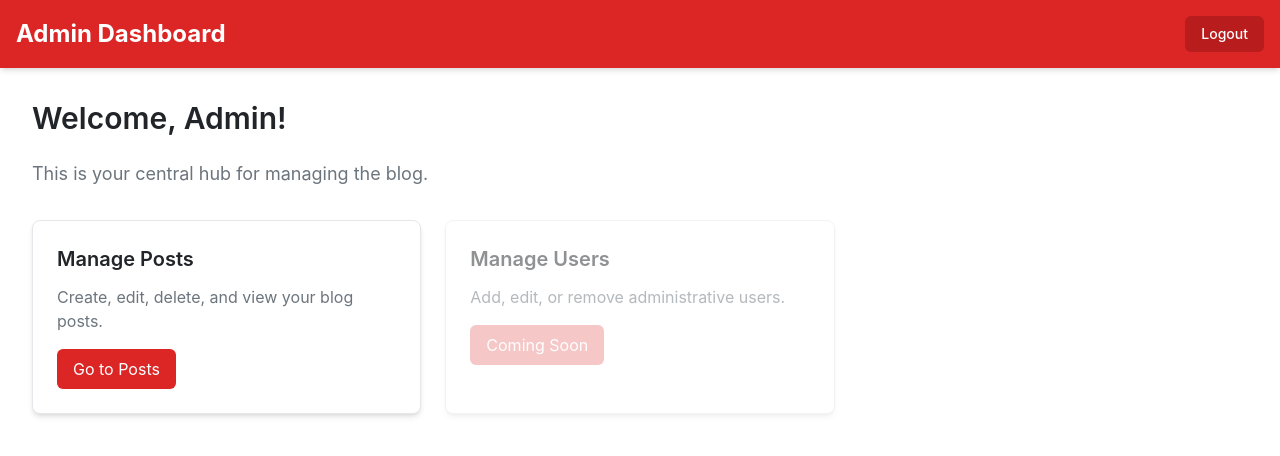
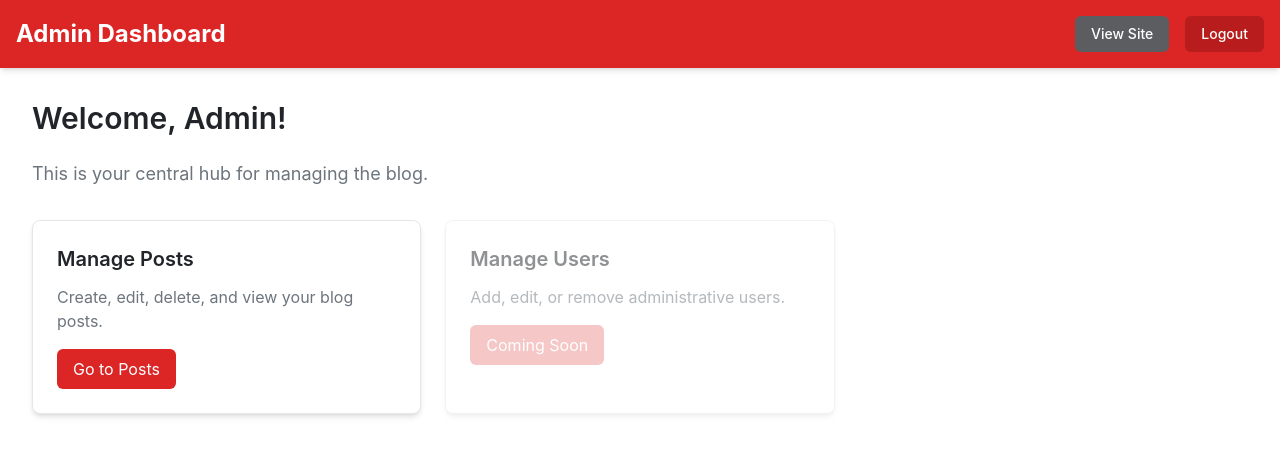
Before and after one commit to melasistema/redis-blog, a Nuxt app: page /admin in a window 1280 px wide. Shown: the top 456 px of the page. Built offline with nearby package versions, Linux system fonts and the light colour scheme; no server answers; a web font is replaced by a local one.

Commit message:
feat(admin): add "View Site" link to admin navigation

```diff
--- a/layouts/admin.vue
+++ b/layouts/admin.vue
@@ -5,7 +5,11 @@
                 <NuxtLink to="/admin" class="text-2xl font-bold text-white hover:text-gray-200 transition-colors">
                     Admin Dashboard
                 </NuxtLink>
-                <nav>
+                <nav class="flex items-center space-x-4">
+                    <a :href="publicUrl" target="_blank" rel="noopener noreferrer"
+                       class="py-2 px-4 rounded-md text-sm font-medium bg-secondary-dark hover:bg-opacity-60 focus:outline-none focus:ring-2 focus:ring-offset-2 focus:ring-red-500">
+                        View Site
+                    </a>
                     <button @click="handleLogout"
                             class="py-2 px-4 rounded-md text-sm font-medium bg-primary-dark hover:bg-red-700 focus:outline-none focus:ring-2 focus:ring-offset-2 focus:ring-red-500">
                         Logout
@@ -26,6 +30,8 @@ import { useRouter } from 'vue-router';
 
 const { logout } = useAuth();
 const router = useRouter();
+const runtimeConfig = useRuntimeConfig();
+const publicUrl = runtimeConfig.public.NUXT_PUBLIC_URL;
 
 const handleLogout = async () => {
     await logout();
```
